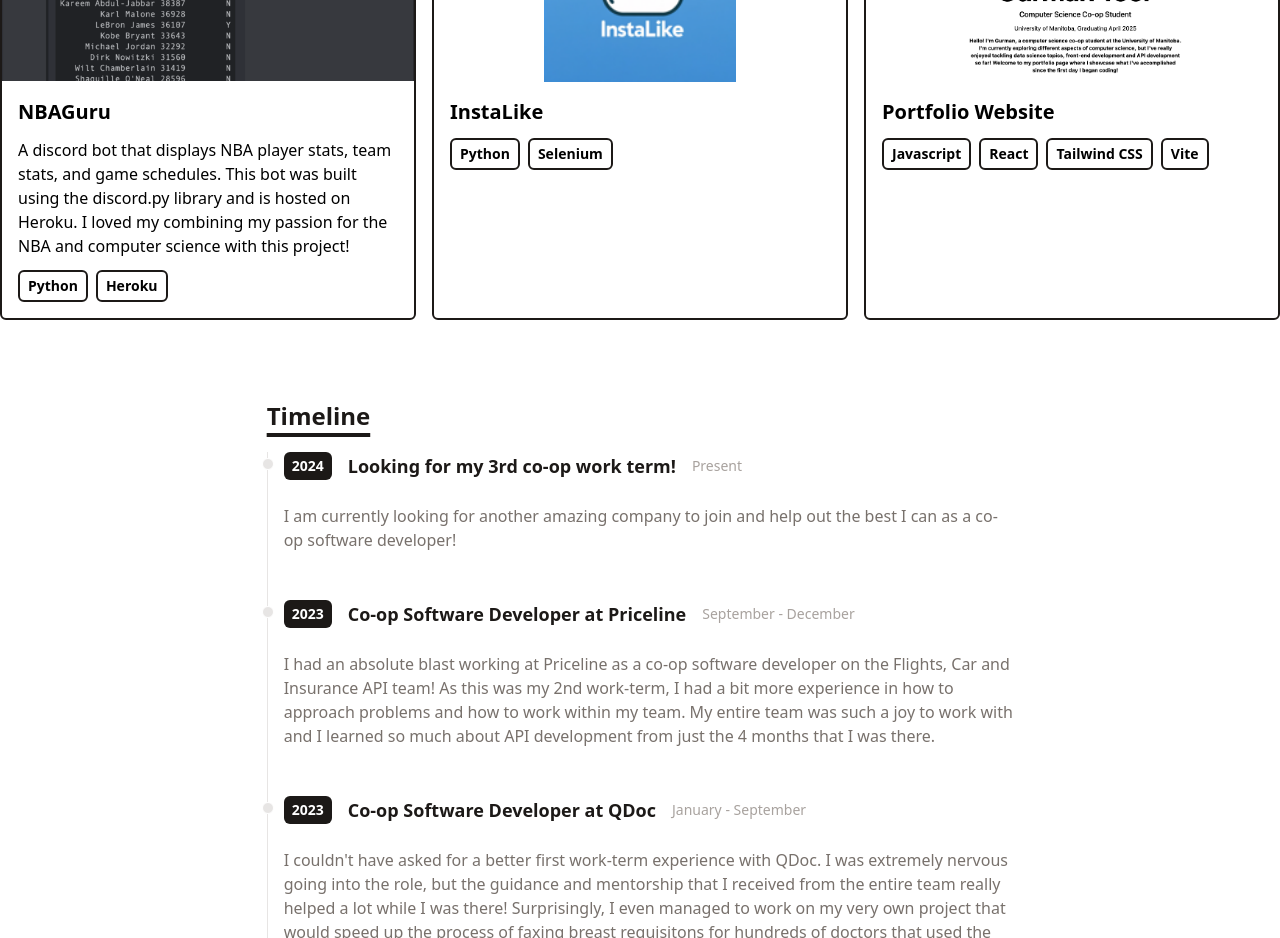
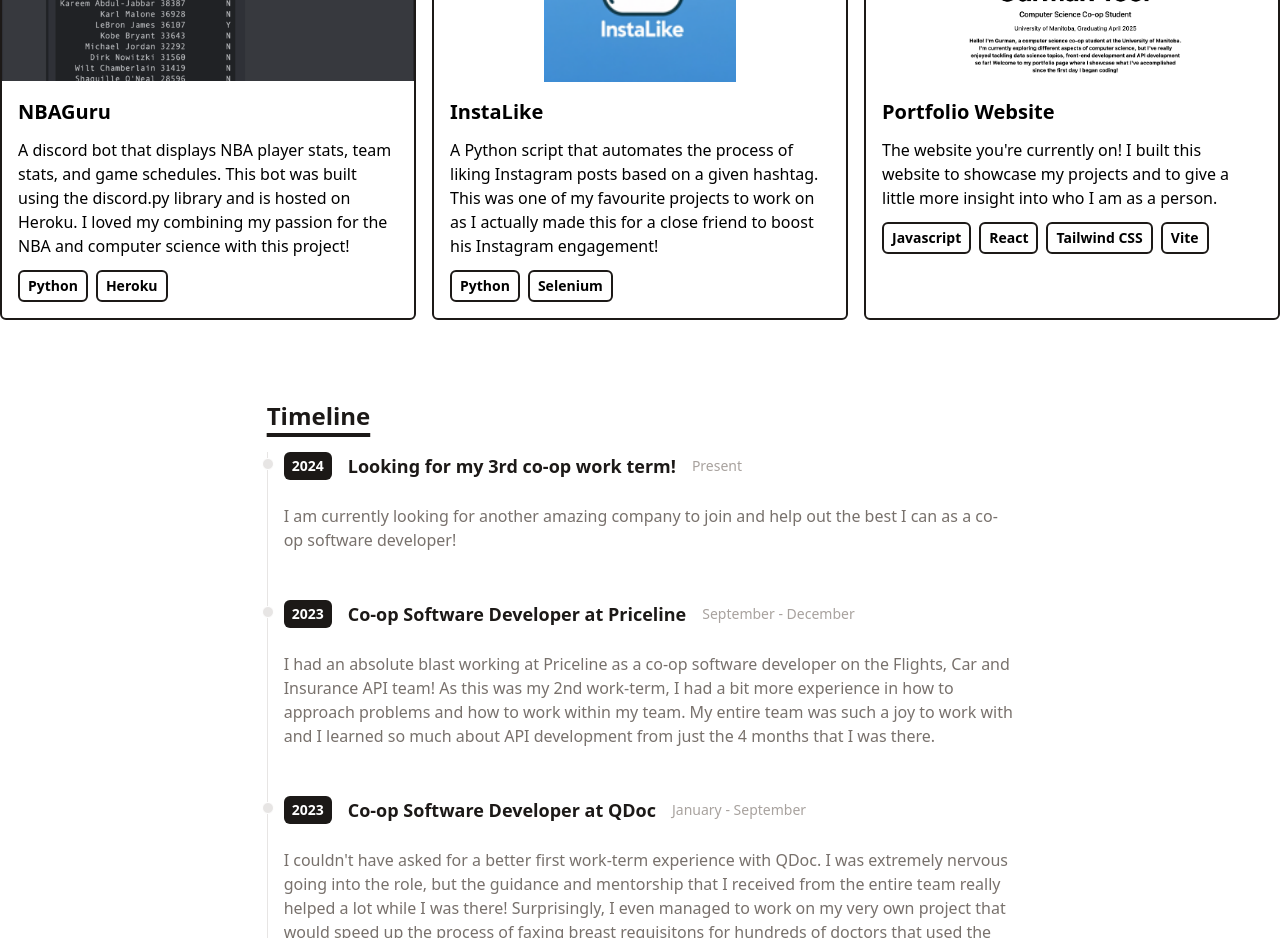
Before and after one commit to GurmanToor/portfolio-website, a React (Vite) app: page / in a window 1280 px wide. Shown: the part 1280-2218 px from the top of the page. Built offline with nearby package versions, Linux system fonts and the light colour scheme.

Commit message:
add descriptions to projects

```diff
--- a/src/data/portfolio.js
+++ b/src/data/portfolio.js
@@ -33,11 +33,13 @@ export default [
     imgUrl: "/assets/InstaLike_Logo_150x150.png",
     stack: ["Python", "Selenium"],
     link: "https://github.com/GurmanToor/InstaLike",
+    description: "A Python script that automates the process of liking Instagram posts based on a given hashtag. This was one of my favourite projects to work on as I actually made this for a close friend to boost his Instagram engagement!",
   },
   {
     title: "Portfolio Website",
     imgUrl: "/assets/portfolio-image.png",
     stack: ["Javascript", "React", "Tailwind CSS", "Vite"],
     link: "https://github.com/GurmanToor/portfolio-website",
+    description: "The website you're currently on! I built this website to showcase my projects and to give a little more insight into who I am as a person."
   },
 ];
```
